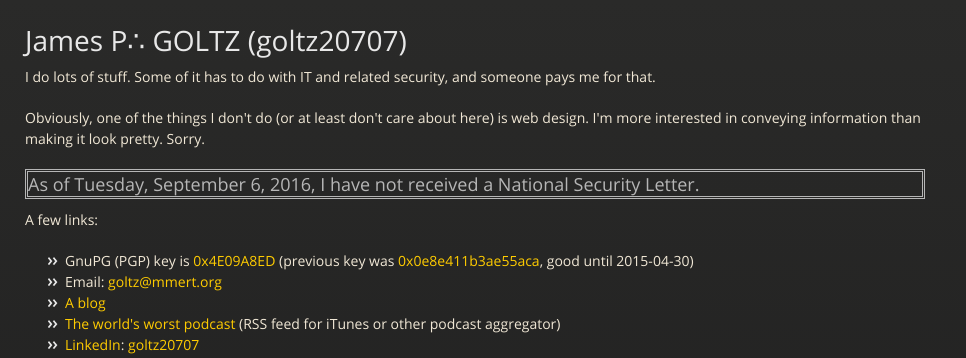
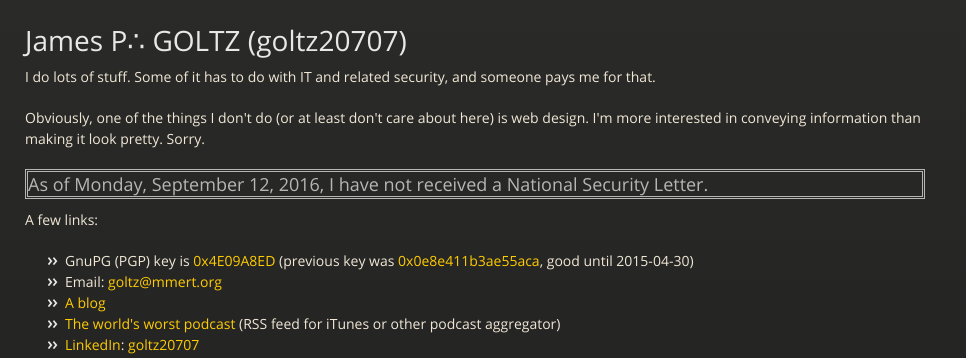
Before and after one commit to goltz20707/goltz20707.github.io, a Jekyll site: the page built from index.html, in a window 1280 px wide. Shown: the top 358 px of the page, without its empty margins (0-966 px from the left). Built offline with Jekyll 4.4.1, drawn with Linux system fonts in a browser that asks for light colours.

Commit message:
Update nsl.html

```diff
--- a/_includes/nsl.html
+++ b/_includes/nsl.html
@@ -3,6 +3,6 @@ date '+%A, %B %e, %Y,'
  -->
 <h3 style="border: double">As of
 
-Tuesday, September 6, 2016,
+Monday, September 12, 2016,
 
 I have not received a National Security Letter.</h3>
```
